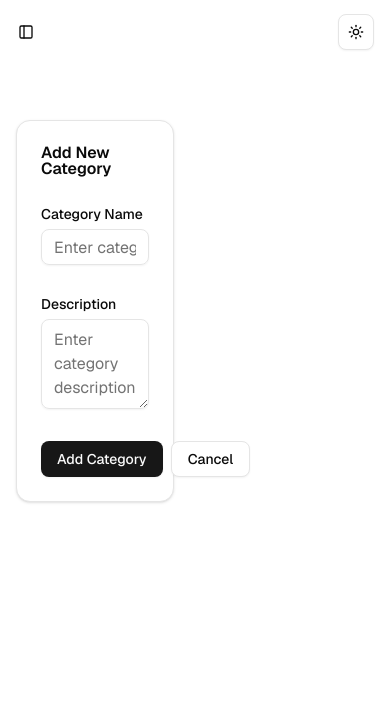
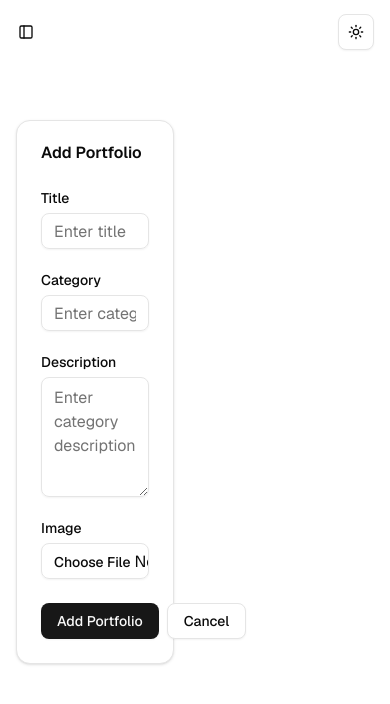
Before and after one commit to shaharyaruddin/mern-adminpanel, a Next.js app: page /portfolio/add in a window 390 px wide. Shown: the top 704 px of the page. Built offline with nearby package versions, Linux system fonts and the light colour scheme; no server answers.

Commit message:
integrate add porfolio api

```diff
--- a/src/app/(dashboard)/portfolio/add/page.jsx
+++ b/src/app/(dashboard)/portfolio/add/page.jsx
@@ -16,12 +16,7 @@ import {
 import { Input } from "@/components/ui/input";
 import { Textarea } from "@/components/ui/textarea";
 import axios from "axios";
-import {
-  Card,
-  CardContent,
-  CardHeader,
-  CardTitle,
-} from "@/components/ui/card";
+import { Card, CardContent, CardHeader, CardTitle } from "@/components/ui/card";
 import { useRouter } from "next/navigation";
 import { fetchReducer } from "@/app/(api-response)/reducer/FetchReducer";
 import { FETCH_INITIAL_STATE } from "@/app/(api-response)/states/FetchInitialState";
@@ -29,8 +24,10 @@ import { FETCH_ACTION_STATE } from "@/app/(api-response)/states/FetchActionState
 import { addCategory } from "../../../../../constraint/api/auth.route";
 
 const formSchema = z.object({
-  name: z.string().min(1, "Category name is required"),
+  name: z.string().min(1, "Title is required"),
+  category: z.string().min(1, "Category is required"),
   description: z.string().min(5, "Description is required"),
+  image: z.any().optional(), // handle file separately
 });
 
 const AddCategory = () => {
@@ -42,42 +39,33 @@ const AddCategory = () => {
     mode: "onChange",
     defaultValues: {
       name: "",
+      category: "",
       description: "",
+      image: null,
     },
   });
 
-
-  async function onSubmit(values, event) {
-    event.preventDefault(); // Prevent default submission
-    dispatch({ type: FETCH_ACTION_STATE.FETCH_START });
-    toast.info("Creating category...", { id: "creating-category" });
+  async function onSubmit(values) {
     try {
-      const { data } = await axios.post(addCategory, values, { timeout: 5000 });
-      dispatch({ type: FETCH_ACTION_STATE.FETCH_SUCCESS, payload: data });
-      toast.success("Category created successfully!");
-      toast.dismiss("creating-category");
-      form.reset();
-      router.push("/categories");
+      const formData = new FormData();
+      formData.append("name", values.name);
+      formData.append("category", values.category);
+      formData.append("description", values.description);
+      formData.append("image", values.image);
+      const response = await axios.post(
+        "http://localhost:1000/portfolio/addportfolio",
+        formData,
+        {
+          headers: {
+            "Content-Type": "multipart/form-data",
+          },
+        }
+      );
+      console.log("check response>>>", response);
     } catch (error) {
-      console.error("Error creating category:", {
-        message: error,
-        status: error.response?.status,
-        data: error.response?.data,
-      });
-      dispatch({ type: FETCH_ACTION_STATE.FETCH_ERROR });
-      let errorMessage = "Failed to create category.";
-      if (error.code === "ECONNABORTED") {
-        errorMessage = "Request timed out. Please try again.";
-      } else if (error.response?.status === 400) {
-        errorMessage = error.response?.data?.message || "Invalid input data.";
-      } else if (error.response?.status >= 500) {
-        errorMessage = "Server error. Please try again later.";
-      }
-      toast.error(errorMessage);
-      toast.dismiss("creating-category");
-    } finally {
-      dispatch({ type: FETCH_ACTION_STATE.FETCH_COMPLETE });
+      console.log("error while adding portfolio", error);
     }
+    console.log(">>>>>>>>>>>>>>>> full values", values);
   }
 
   const isLoading = !state.LOADING;
@@ -86,18 +74,20 @@ const AddCategory = () => {
     <div className="max-w-3xl mx-auto py-10">
       <Card>
         <CardHeader>
-          <CardTitle>Add New Category</CardTitle>
+          <CardTitle>Add Portfolio</CardTitle>
         </CardHeader>
         <CardContent>
           <Form {...form}>
             <form
-              onSubmit={form.handleSubmit((values, event) => onSubmit(values, event))}
+              onSubmit={form.handleSubmit((values, event) =>
+                onSubmit(values, event)
+              )}
               onKeyDown={(e) => {
                 if (e.key === "Enter") {
-                  e.preventDefault(); // Prevent Enter key submission
+                  e.preventDefault();
                 }
               }}
-              className="space-y-8"
+              className="space-y-6"
               autoComplete="off"
             >
               <FormField
@@ -105,21 +95,41 @@ const AddCategory = () => {
                 name="name"
                 render={({ field }) => (
                   <FormItem>
-                    <FormLabel>Category Name</FormLabel>
+                    <FormLabel>Title</FormLabel>
                     <FormControl>
                       <Input
-                        placeholder="Enter category name"
+                        placeholder="Enter title"
                         type="text"
-                        aria-describedby="name-error"
                         {...field}
                         disabled={isLoading}
                         autoComplete="off"
                       />
                     </FormControl>
-                    <FormMessage id="name-error" />
+                    <FormMessage />
                   </FormItem>
                 )}
               />
+
+              <FormField
+                control={form.control}
+                name="category"
+                render={({ field }) => (
+                  <FormItem>
+                    <FormLabel>Category</FormLabel>
+                    <FormControl>
+                      <Input
+                        placeholder="Enter category"
+                        type="text"
+                        {...field}
+                        disabled={isLoading}
+                        autoComplete="off"
+                      />
+                    </FormControl>
+                    <FormMessage />
+                  </FormItem>
+                )}
+              />
+
               <FormField
                 control={form.control}
                 name="description"
@@ -139,21 +149,39 @@ const AddCategory = () => {
                   </FormItem>
                 )}
               />
+              <FormField
+                control={form.control}
+                name="image"
+                render={({ field }) => (
+                  <FormItem>
+                    <FormLabel>Image</FormLabel>
+                    <FormControl>
+                      <Input
+                        type="file"
+                        accept="image/*"
+                        className="cursor-pointer"
+                        onChange={(e) => field.onChange(e.target.files?.[0])}
+                      />
+                    </FormControl>
+                    <FormMessage />
+                  </FormItem>
+                )}
+              />
+
               <div className="flex gap-2">
-                <Button type="submit" disabled={isLoading}>
-                  {isLoading ? (
-                    <>
-                      Processing...
-                    </>
-                  ) : (
-                    "Add Category"
-                  )}
+                <Button
+                  type="submit"
+                  disabled={isLoading}
+                  className="cursor-pointer"
+                >
+                  {isLoading ? <>Processing...</> : "Add Portfolio"}
                 </Button>
                 <Button
                   type="button"
                   variant="outline"
-                  onClick={() => router.push("/categories")}
+                  onClick={() => router.push("/portfolio")}
                   disabled={isLoading}
+                  className="cursor-pointer"
                 >
                   Cancel
                 </Button>
--- a/src/components/ui/textarea.jsx
+++ b/src/components/ui/textarea.jsx
@@ -10,7 +10,7 @@ function Textarea({
     <textarea
       data-slot="textarea"
       className={cn(
-        "border-input placeholder:text-muted-foreground focus-visible:border-ring focus-visible:ring-ring/50 aria-invalid:ring-destructive/20 dark:aria-invalid:ring-destructive/40 aria-invalid:border-destructive dark:bg-input/30 flex field-sizing-content min-h-16 w-full rounded-md border bg-transparent px-3 py-2 text-base shadow-xs transition-[color,box-shadow] outline-none focus-visible:ring-[3px] disabled:cursor-not-allowed disabled:opacity-50 md:text-sm",
+        "border-input placeholder:text-muted-foreground focus-visible:border-ring focus-visible:ring-ring/50 aria-invalid:ring-destructive/20 dark:aria-invalid:ring-destructive/40 aria-invalid:border-destructive dark:bg-input/30 flex field-sizing-content min-h-30 w-full rounded-md border bg-transparent px-3 py-2 text-base shadow-xs transition-[color,box-shadow] outline-none focus-visible:ring-[3px] disabled:cursor-not-allowed disabled:opacity-50 md:text-sm",
         className
       )}
       {...props} />
```
